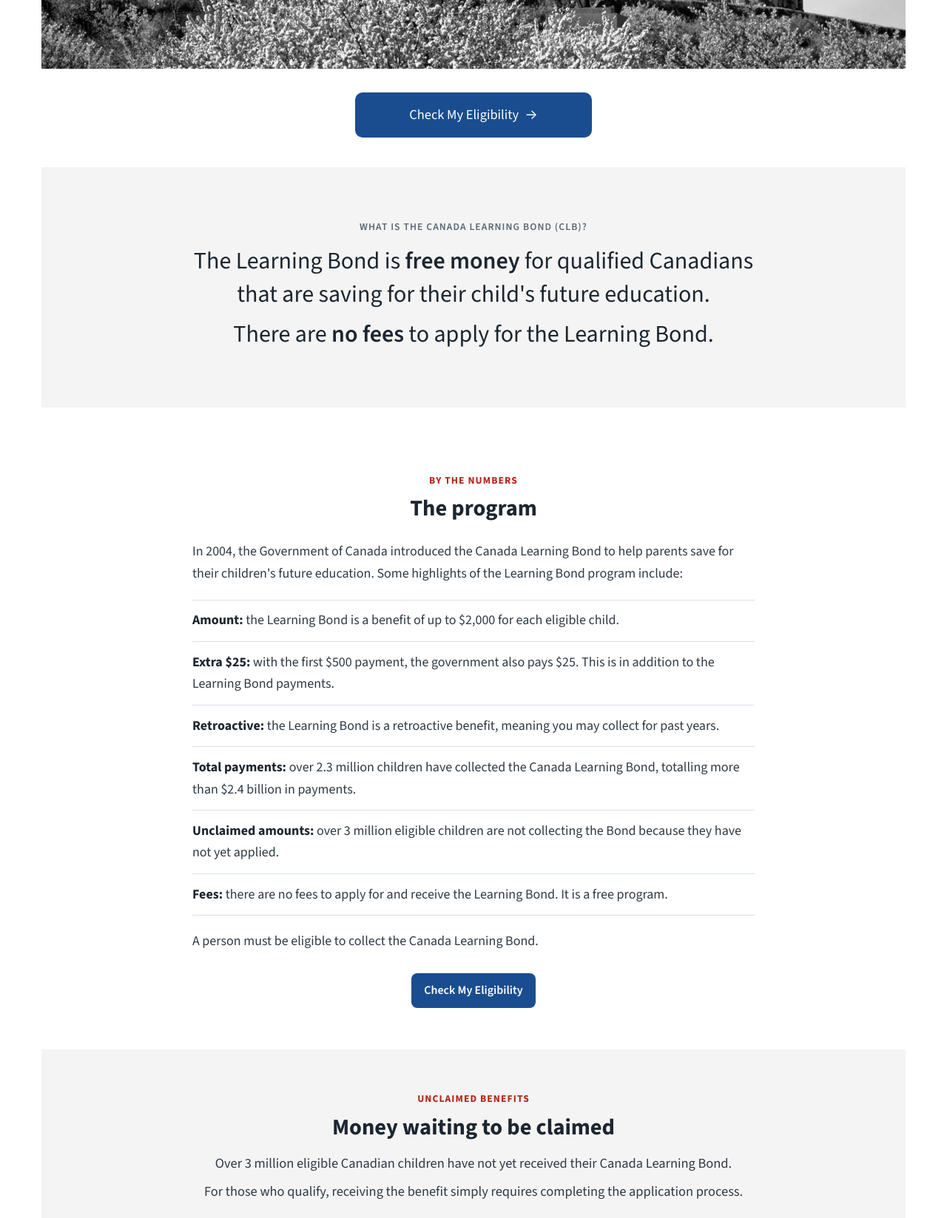
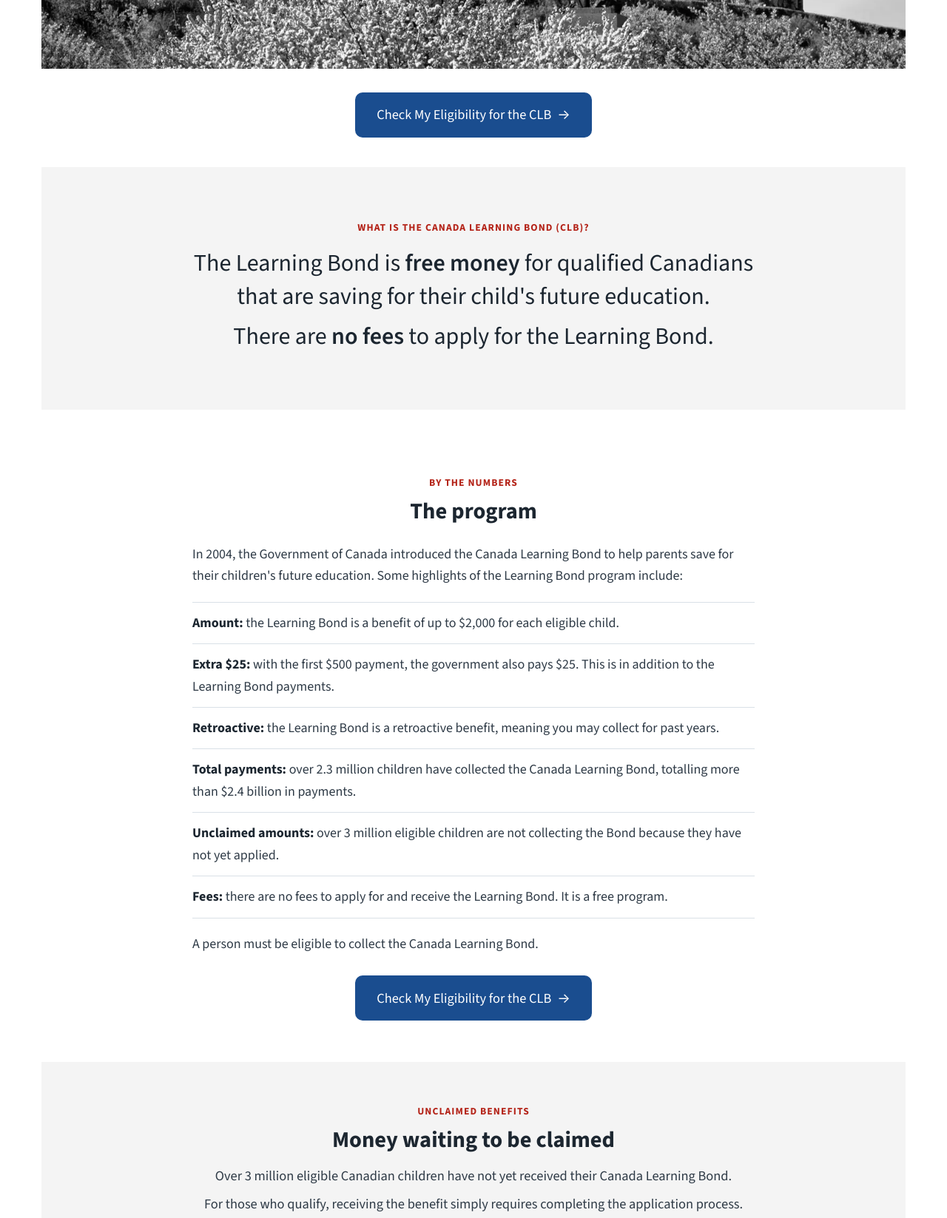
Before and after one commit to SirWonderlot/learningbonds.ca, a plain HTML site: page _mockups/home-new.html in a window 1280 px wide. Shown: the part 520-2167 px from the top of the page at 74% size. Drawn offline with Linux system fonts and the light colour scheme.

Commit message:
Mock-up: red section label; all buttons 'Check My Eligibility for the CLB', same size with arrow
Co-Authored-By: Claude Opus 5.5 <noreply@anthropic.com>

```diff
--- a/_mockups/home-new.html
+++ b/_mockups/home-new.html
@@ -40,7 +40,7 @@
     /* Section 2: "What is the Canada Learning Bond (CLB)?" as on the old site: a grey panel with large centred text. */
     .motto { padding: 0 0 2.5rem; }
     .motto-panel { max-width: calc(var(--max) + 3rem); margin: 0 auto; background: #f4f4f4; text-align: center; padding: 4.5rem 1.5rem 4.75rem; }
-    .motto-label { margin: 0 0 1rem; font-size: .85rem; font-weight: 600; letter-spacing: .08em; text-transform: uppercase; color: var(--muted); }
+    .motto-label { margin: 0 0 1rem; font-size: .85rem; font-weight: 700; letter-spacing: .08em; text-transform: uppercase; color: var(--accent); line-height: 1.5; }
     .motto-text { max-width: var(--prose); margin: 0 auto; font-size: 2rem; line-height: 1.4; font-weight: 400; color: var(--ink); text-wrap: pretty; }
     .motto-text + .motto-text { margin-top: .6rem; }
     .motto-text b { font-weight: 600; }
@@ -85,7 +85,7 @@
         </div>
       </div>
       <div class="wrap hero-go">
-        <a class="btn btn-wide" href="/eligibility/">Check My Eligibility <span aria-hidden="true">&rarr;</span></a>
+        <a class="btn btn-wide" href="/eligibility/">Check My Eligibility for the CLB <span aria-hidden="true">&rarr;</span></a>
       </div>
     </div>
     <section class="motto">
@@ -111,7 +111,7 @@
           <li><b>Fees:</b> there are no fees to apply for and receive the Learning Bond. It is a free program.</li>
         </ul>
         <p class="prose">A person must be eligible to collect the Canada Learning Bond.</p>
-        <div class="program-cta"><a class="btn" href="/eligibility/">Check My Eligibility</a></div>
+        <div class="program-cta"><a class="btn btn-wide" href="/eligibility/">Check My Eligibility for the CLB <span aria-hidden="true">&rarr;</span></a></div>
       </div>
     </section>
     <section class="motto unclaimed">
@@ -133,7 +133,7 @@
           <li><b>Learn your child's entitlement amount</b><span>In many cases, retroactive amounts are available for your child.</span></li>
           <li><b>Apply for the Learning Bond</b><span>Guidance provided, if needed.</span></li>
         </ol>
-        <div class="program-cta"><a class="btn" href="/eligibility/">Check My Eligibility</a></div>
+        <div class="program-cta"><a class="btn btn-wide" href="/eligibility/">Check My Eligibility for the CLB <span aria-hidden="true">&rarr;</span></a></div>
       </div>
     </section>
   </main>
```
